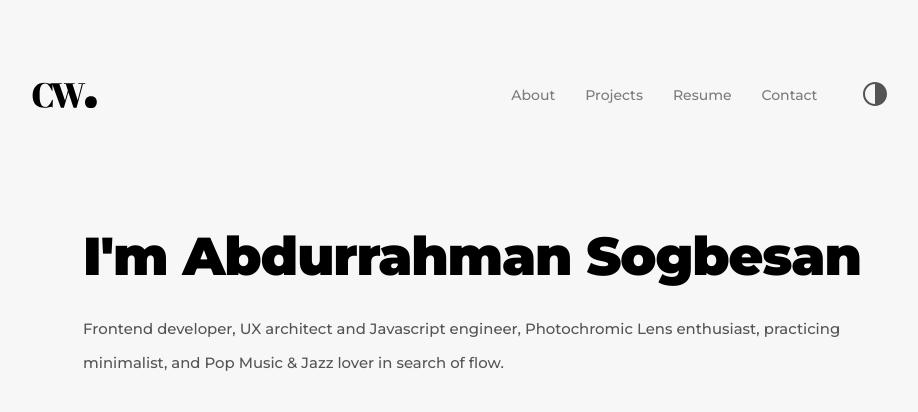
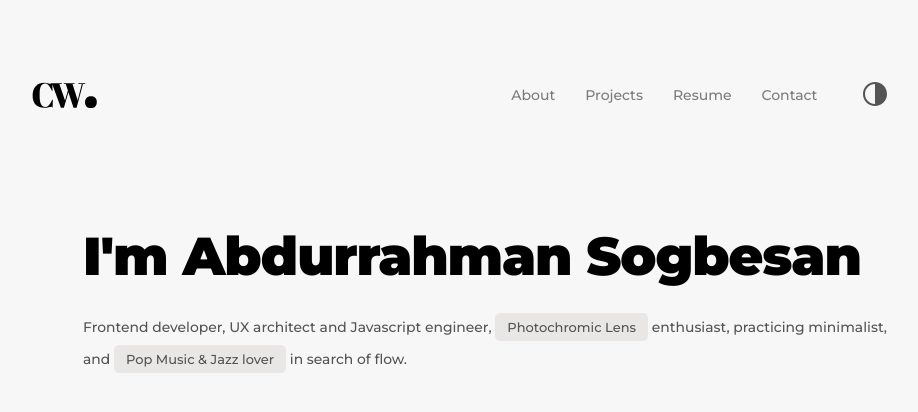
Before and after one commit to AbdurrahmanSogbesan/simple-folio, a React (Create React App) app: page / in a window 1280 px wide. Shown: the top 412 px of the page, without its empty margins (173-1091 px from the left). Built offline with nearby package versions, Linux system fonts and the light colour scheme.

Commit message:
added label component

```diff
--- a/src/App.js
+++ b/src/App.js
@@ -2,6 +2,7 @@ import "./App.css";
 import BaseText from "./components/BaseText";
 import H1 from "./components/H1";
 import Header from "./components/Header";
+import Label from "./components/Label";
 
 function App() {
   return (
@@ -9,10 +10,13 @@ function App() {
       <Header />
       <div className="body">
         <H1 text="I'm Abdurrahman Sogbesan" />
-        <BaseText
-          text="Frontend developer, UX architect and Javascript engineer, Photochromic Lens enthusiast, practicing minimalist, and Pop Music & Jazz lover in search of flow.
-"
-        />
+        <span>
+          <BaseText text="Frontend developer, UX architect and Javascript engineer," />{" "}
+          <Label text="Photochromic Lens" />{" "}
+          <BaseText text="enthusiast, practicing minimalist, and " />
+          <Label text="Pop Music & Jazz lover" />
+          <BaseText text=" in search of flow." />
+        </span>
       </div>
     </div>
   );
--- a/src/components/BaseText.css
+++ b/src/components/BaseText.css
@@ -1,5 +1,5 @@
 span {
-  font-size: 14.9px;
+  font-size: 13.9px;
   line-height: 2.3;
   font-weight: 500;
   color: #545454;
--- /dev/null
+++ b/src/components/Label.css
@@ -0,0 +1,14 @@
+.label {
+  cursor: pointer;
+  font-size: 13px;
+  border: none;
+  border-radius: 5px;
+  transition: all 0.4s ease 0s;
+  padding: 6px 12px;
+  background: #dbd6d680;
+}
+
+.label:hover {
+    background: rgb(52, 199, 89);;
+    color: white;
+}
--- /dev/null
+++ b/src/components/Label.js
@@ -0,0 +1,10 @@
+import React from "react";
+import "./Label.css";
+
+function Label({ text }) {
+  return (
+      <span className="label">{text}</span>
+  );
+}
+
+export default Label;
```
